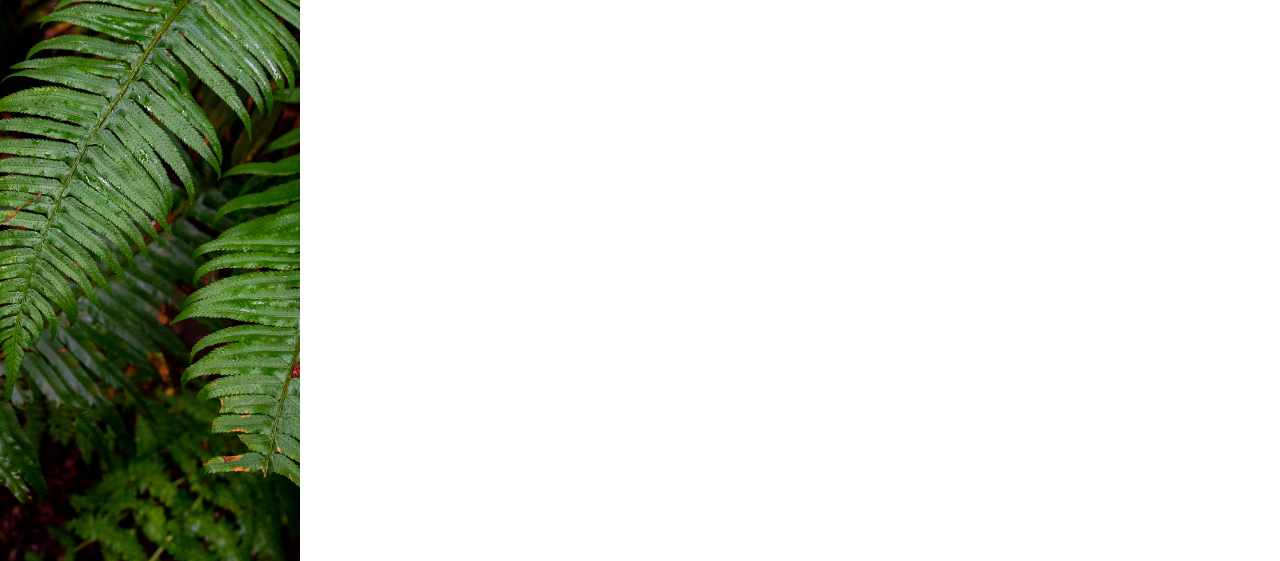
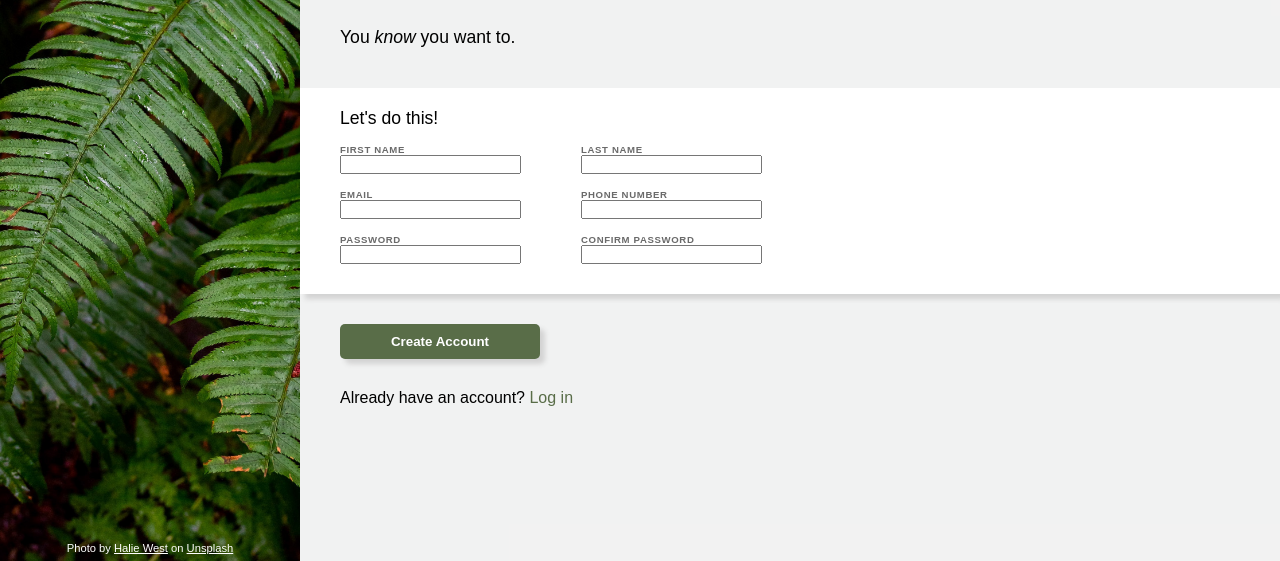
Before and after one commit to jp524/odin-sign-up-form, a plain HTML site: page index.html in a window 1280 px wide. Shown: the part 239-800 px from the top of the page. Drawn offline with Linux system fonts and the light colour scheme.

Commit message:
Style right side of page

```diff
--- a/index.html
+++ b/index.html
@@ -16,7 +16,7 @@
         <p class="logo-text">ODIN</p>
       </div>
     </div>
-    <p>Photo by <a href="">Halie West</a> on <a href="">Unsplash</a></p>
+    <p>Photo by <a href="https://unsplash.com/@haliewestphoto">Halie West</a> on <a href="https://unsplash.com/">Unsplash</a></p>
   </div>
   <div class="right">
     <div class="instructions">
@@ -27,6 +27,7 @@
     </div>
     <form action="#" method="post">
       <p>Let's do this!</p>
+        <div class="form-row">
           <div class="form-content">
             <label for="first-name">FIRST NAME</label>
             <input type="text" name="first-name" id="first-name">
@@ -35,6 +36,8 @@
             <label for="last-name">LAST NAME</label>
             <input type="text" name="last-name" id="last-name">
           </div>
+        </div>
+        <div class="form-row">
           <div class="form-content">
             <label for="email">EMAIL</label>
             <input type="email" name="email" id="email">
@@ -43,6 +46,8 @@
             <label for="phone">PHONE NUMBER</label>
             <input type="tel" name="phone" id="phone">
           </div>
+        </div>
+        <div class="form-row">
           <div class="form-content">
             <label for="password">PASSWORD</label>
             <input type="text" name="password" id="password">
@@ -51,6 +56,7 @@
             <label for="password-confirm">CONFIRM PASSWORD</label>
             <input type="text" name="password-confirmd" id="password-confirm">
           </div>
+        </div>
     </form>
     <button type="submit">Create Account</button>
     <p>Already have an account? <a href="">Log in</a></p>
--- a/styles.css
+++ b/styles.css
@@ -7,6 +7,7 @@
 * {
   padding: 0;
   margin: 0;
+  font-family: Arial, Helvetica, sans-serif;
 }
 
 body {
@@ -48,3 +49,94 @@ body {
   font-family: 'norse-bold';
   font-size: 3.5rem;
 }
+
+.left > p {
+  font-size: 0.7rem;
+  position: relative;
+  top: calc(90% - 1.2rem);
+  color:white;
+  text-align: center;
+}
+
+.left > p a {
+  color: white;
+}
+
+.right {
+  height: 100vh;
+  display: flex;
+  flex-direction: column;
+  justify-content: center;
+  background-color:#ecededb5
+}
+
+.instructions {
+  margin: 40px 40px 10px 40px;
+}
+
+.instructions p {
+  margin-bottom: 30px;
+  font-size: 1.1rem;
+}
+
+form {
+  background-color: white;
+  padding: 0 40px 30px 40px;
+  display: flex;
+  flex-direction: column;
+  gap: 15px 0;
+  box-shadow: 5px 5px 5px lightgray;
+}
+
+form p {
+  font-size: 1.1rem;
+  margin: 20px 0 0;
+}
+
+.form-row {
+  display: flex;
+  justify-content: flex-start;
+  gap: 60px;
+}
+
+.form-content {
+  display: flex;
+  flex-direction: column;
+}
+
+.form-content label {
+  font-size: 0.6em;
+  font-weight: bold;
+  color: rgb(106, 106, 106);
+  letter-spacing: 0.04rem;
+}
+
+button {
+  color: white;
+  background-color: #596D48;
+  border: none;
+  width: 200px;
+  padding: 10px 30px;
+  border-radius: 5px;
+  margin: 30px 40px;
+  font-weight: bold;
+  box-shadow: 5px 5px 5px lightgray;
+}
+
+button:hover {
+  background-color: #596d48c4;
+}
+
+button:active {
+  background-color: #465538;
+  box-shadow: none;
+}
+
+.right a {
+  color: #596D48;
+  text-decoration: none;
+}
+
+.right > p {
+  margin: 0 40px;
+}
```
Lines whose indentation alone changed are shown as unchanged.
